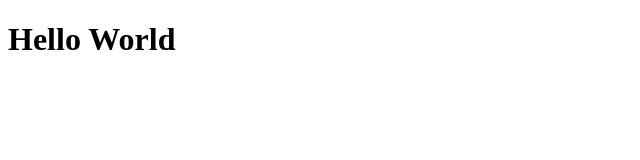
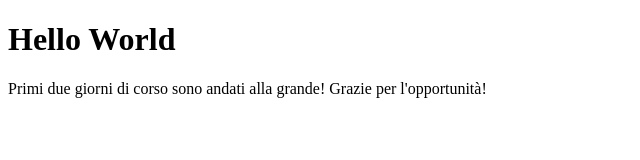
Before and after one commit to AndreaLazzaari/htmlcss-hello, a plain HTML site: page index.html in a window 1280 px wide. Shown: the whole page, without its empty margins (0-640 px from the left). Drawn offline with Linux system fonts and the light colour scheme.

Commit message:
compilazione del p

```diff
--- a/index.html
+++ b/index.html
@@ -12,7 +12,7 @@
 
     <div>
         <p>
-
+            Primi due giorni di corso sono andati alla grande! Grazie per l'opportunità!
         </p>
     </div>
 </body>
```
